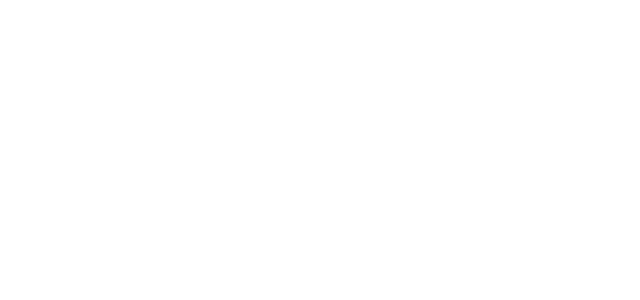
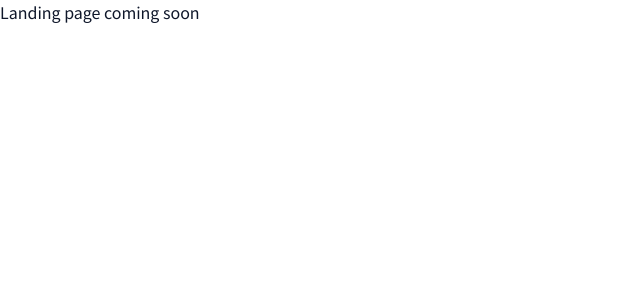
Before and after one commit to Njhhjjjhy/billflow, a Next.js app: page / in a window 1280 px wide. Before the commit this address had no page. Shown: the top 300 px of the page, without its empty margins (0-640 px from the left). Built offline with nearby package versions, Linux system fonts and the light colour scheme.

Commit message:
feat: add marketing route group with placeholder landing page
Co-Authored-By: Claude Opus 4.6 <noreply@anthropic.com>

```diff
--- /dev/null
+++ b/src/app/(marketing)/layout.tsx
@@ -0,0 +1,7 @@
+export default function MarketingLayout({
+  children,
+}: {
+  children: React.ReactNode;
+}) {
+  return <main id="main-content">{children}</main>;
+}
--- /dev/null
+++ b/src/app/(marketing)/page.tsx
@@ -0,0 +1,3 @@
+export default function LandingPage() {
+  return <div>Landing page coming soon</div>;
+}
--- a/src/app/page.tsx
+++ /dev/null
@@ -1,5 +0,0 @@
-import { redirect } from "next/navigation";
-
-export default function Home() {
-  redirect("/app");
-}
```
